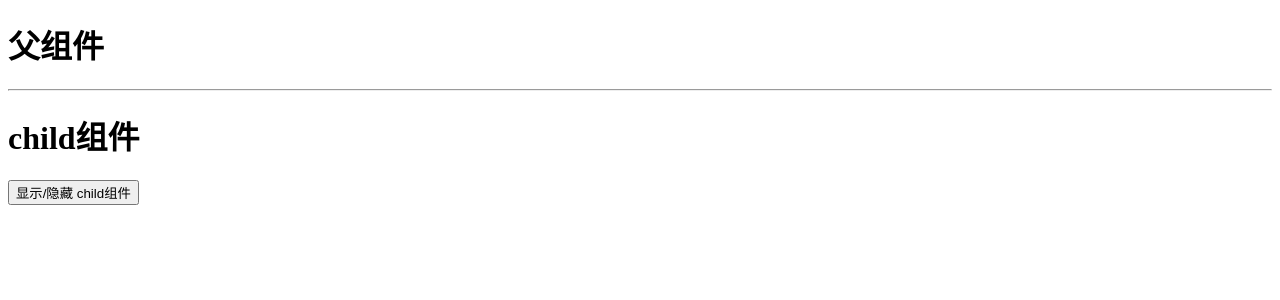
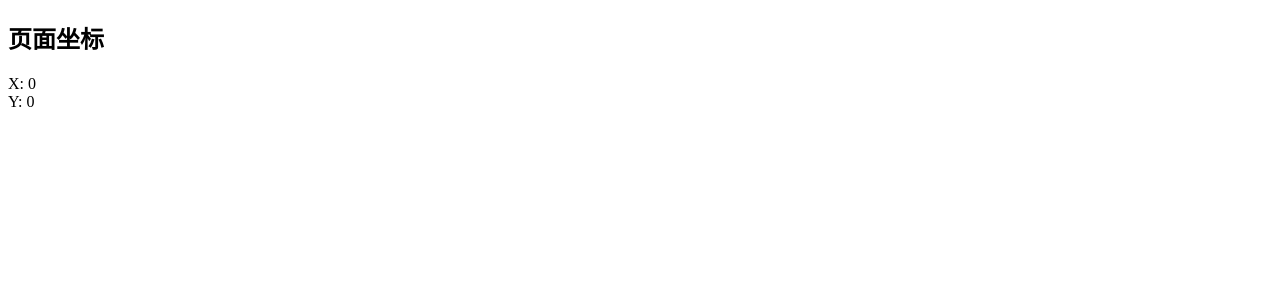
Before and after one commit to xujintai-jt/Vue3, a Vue app in the folder vue3-demo/: page / in a window 1280 px wide. Shown: the top 300 px of the page. Built offline with nearby package versions, Linux system fonts and the light colour scheme.

Commit message:
vue3 hook函数学习

```diff
--- a/vue3-demo/src/App.vue
+++ b/vue3-demo/src/App.vue
@@ -1,85 +1,27 @@
-<!--
- * @Author: xujintai
- * @Date: 2020-12-31 16:38:52
- * @LastEditors: xujintai
- * @LastEditTime: 2021-01-03 16:59:01
- * @Description: file content
- * @FilePath: \Vue3\vue3-demo\src\App.vue
--->
 <template>
   <div>
-    <h1>父组件</h1>
-    <hr />
-    <child v-if="isShowChild" />
-    <button @click="isShow">显示/隐藏 child组件</button>
+    <h2>页面坐标</h2>
+    <div>
+      <span>X:</span>
+      {{value.x}}
+    </div>
+    <div>
+      <span>Y:</span>
+      {{value.y}}
+    </div>
   </div>
 </template>
 
 <script>
-// 引入方法
-import {
-  ref,
-  onMounted,
-  onUpdated,
-  onUnmounted,
-  onBeforeMount,
-  onBeforeUpdate,
-  onBeforeUnmount,
-} from "vue";
-// 引入子组件
-import Child from "./components/Child";
-
+import useMousePosition from "./hooks/useMousePosition";
 export default {
-  components: { Child },
-  beforeCreate() {
-    console.log("2.x father beforeCreate");
-  },
-  created() {
-    console.log("2.x father created");
-  },
-  beforeMount() {
-    console.log("2.x father beforeMount");
-  },
-  mounted() {
-    console.log("2.x father mounted");
-  },
-  beforeUpdate() {
-    console.log("2.x father beforeUpdate");
-  },
-  updated() {
-    console.log("2.x father updated");
-  },
+  // 需求1: 收集用户鼠标点击的页面坐标
   setup() {
-    console.log("3.0 father setup()");
-    let isShowChild = ref(true);
-    const isShow = function () {
-      isShowChild.value = !isShowChild.value;
-    };
-
-    //生命周期组合API
-    onBeforeMount(() => {
-      console.log("3.0 father onBeforeMount()");
-    });
-
-    onMounted(() => {
-      console.log("3.0 father onMounted()");
-    });
-
-    onBeforeUpdate(() => {
-      console.log("3.0 father onBeforeUpdate()");
-    });
-
-    onUpdated(() => {
-      console.log("3.0 father onUpdated()");
-    });
-
-    return {
-      isShowChild,
-      isShow,
-    };
+    let { value } = useMousePosition();
+    return { value };
   },
 };
 </script>
 
-<style lang="scss" scoped>
+<style>
 </style>
--- /dev/null
+++ b/vue3-demo/src/hooks/useMousePosition.ts
@@ -0,0 +1,31 @@
+/*
+ * @Author: xujintai
+ * @Date: 2021-01-03 19:24:33
+ * @LastEditors: xujintai
+ * @LastEditTime: 2021-01-03 19:33:44
+ * @Description: file content
+ * @FilePath: \Vue3\vue3-demo\src\hooks\useMousePosition.ts
+ */
+import { onMounted, reactive, onBeforeUnmount } from "vue";
+export default function () {
+  const value = reactive({ x: 0, y: 0 });
+
+  function updatePosition(MouseEvent: MouseEvent) {
+    value.x = MouseEvent.pageX;
+    value.y = MouseEvent.pageY;
+    // console.log(value);
+  }
+
+  onMounted(() => {
+    //click事件监听
+    document.addEventListener("click", updatePosition);
+  });
+
+  //页面卸载之前移除addEventListener
+  onBeforeUnmount(() => {
+    document.removeEventListener("click", updatePosition);
+  });
+
+  return { value };
+
+}
```
Also changed, not shown: vue3-demo/vue3_study/vue3的计算属性与监听/vue3的计算属性与监听.vue (renamed from vue3-demo/vue3_study/vue3的计算属性与监听.vue).
